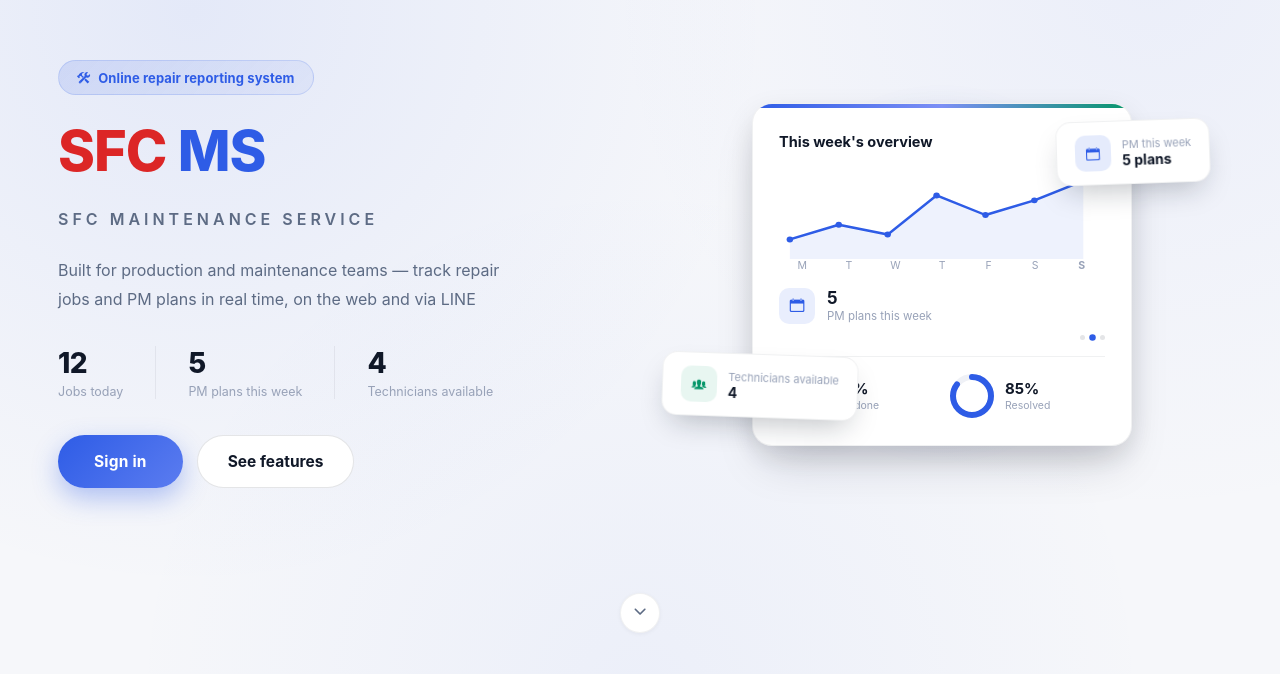
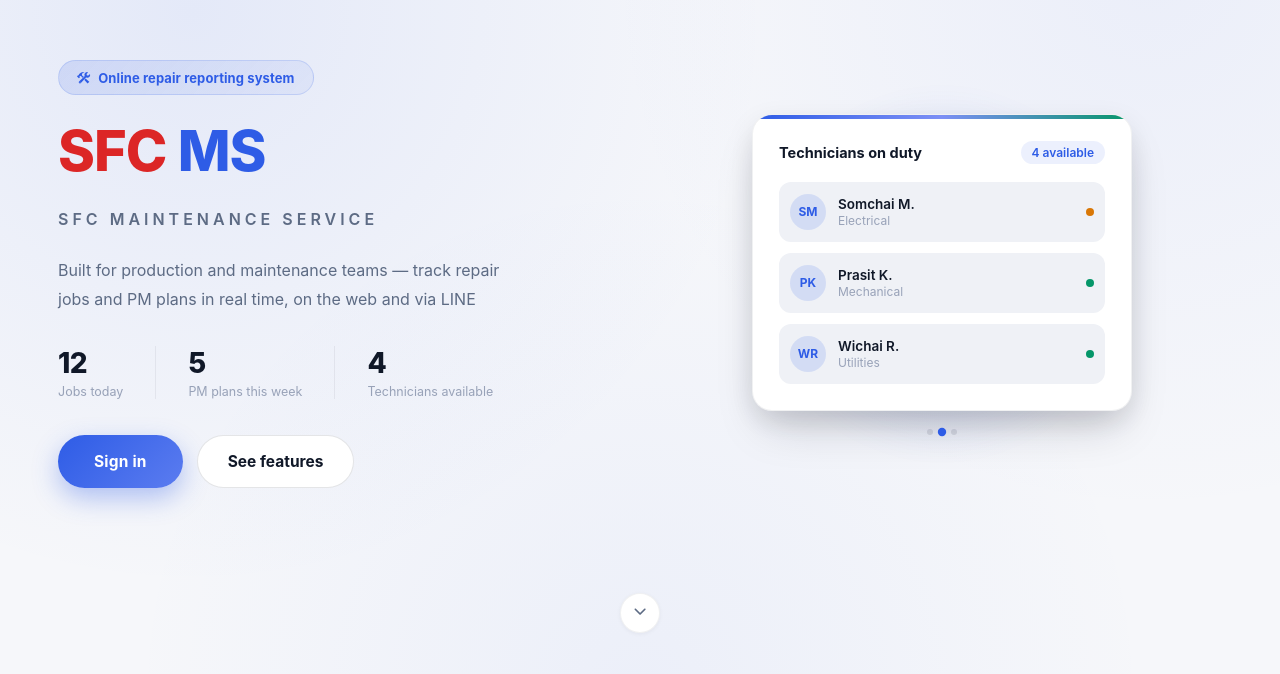
Before and after one commit to busakornsenpeng-boop/SFC, a website: page public/index.html in a window 1280 px wide. Shown: the part 108-782 px from the top of the page. Drawn offline with nearby package versions, Linux system fonts and the light colour scheme; no server answers; a web font is replaced by a local one.

```diff
--- a/public/index.html
+++ b/public/index.html
@@ -41,7 +41,69 @@
           </div>
         </div>
         <div class="home-hero-right">
-          <div class="home-mock-card">
+          <div class="home-mock-carousel" id="home-mock-carousel">
+
+            <div class="home-mock-card home-mock-slide is-active">
+              <div class="home-mock-card-head">
+                <span>Today's repair jobs</span>
+                <span class="home-mock-pill">12 jobs</span>
+              </div>
+              <div class="home-mock-row">
+                <div class="home-mock-icon home-mock-icon-red"><i class="ion-ios-warning"></i></div>
+                <div class="home-mock-row-text">
+                  <div class="home-mock-row-title">FLF (03) electrical fault</div>
+                  <div class="home-mock-row-sub">REP-20260818-041</div>
+                </div>
+                <span class="home-mock-status home-mock-status-warn">Awaiting tech</span>
+              </div>
+              <div class="home-mock-row">
+                <div class="home-mock-icon home-mock-icon-green"><i class="ion-ios-checkmark"></i></div>
+                <div class="home-mock-row-text">
+                  <div class="home-mock-row-title">Monthly PM — CNC-02</div>
+                  <div class="home-mock-row-sub">Completed 08:40</div>
+                </div>
+              </div>
+              <div class="home-mock-row">
+                <div class="home-mock-icon home-mock-icon-accent"><i class="ion-ios-time"></i></div>
+                <div class="home-mock-row-text">
+                  <div class="home-mock-row-title">Pneumatic system check (Line B)</div>
+                  <div class="home-mock-row-sub">In progress</div>
+                </div>
+              </div>
+            </div>
+
+            <div class="home-mock-card home-mock-slide">
+              <div class="home-mock-card-head">
+                <span>Technicians on duty</span>
+                <span class="home-mock-pill">4 available</span>
+              </div>
+              <div class="home-mock-tech-row">
+                <div class="home-mock-avatar">SM</div>
+                <div class="home-mock-row-text">
+                  <div class="home-mock-row-title">Somchai M.</div>
+                  <div class="home-mock-row-sub">Electrical</div>
+                </div>
+                <span class="home-mock-dot home-mock-dot-busy"></span>
+              </div>
+              <div class="home-mock-tech-row">
+                <div class="home-mock-avatar">PK</div>
+                <div class="home-mock-row-text">
+                  <div class="home-mock-row-title">Prasit K.</div>
+                  <div class="home-mock-row-sub">Mechanical</div>
+                </div>
+                <span class="home-mock-dot home-mock-dot-free"></span>
+              </div>
+              <div class="home-mock-tech-row">
+                <div class="home-mock-avatar">WR</div>
+                <div class="home-mock-row-text">
+                  <div class="home-mock-row-title">Wichai R.</div>
+                  <div class="home-mock-row-sub">Utilities</div>
+                </div>
+                <span class="home-mock-dot home-mock-dot-free"></span>
+              </div>
+            </div>
+
+            <div class="home-mock-card home-mock-slide">
               <div class="home-mock-card-head">
                 <span>This week's overview</span>
                 <span class="home-mock-pill">Live</span>
@@ -60,32 +122,6 @@
               <div class="home-mock-chart-days">
                 <span>M</span><span>T</span><span>W</span><span>T</span><span>F</span><span>S</span><span class="home-mock-chart-day-today">S</span>
               </div>
-            <div class="home-mock-cycle" id="home-mock-cycle">
-              <div class="home-mock-cycle-item is-active">
-                <div class="home-mock-cycle-icon"><i class="ion-ios-construct"></i></div>
-                <div>
-                  <div class="home-mock-cycle-val">12</div>
-                  <div class="home-mock-cycle-label">Jobs today</div>
-                </div>
-              </div>
-              <div class="home-mock-cycle-item">
-                <div class="home-mock-cycle-icon"><i class="ion-ios-calendar"></i></div>
-                <div>
-                  <div class="home-mock-cycle-val">5</div>
-                  <div class="home-mock-cycle-label">PM plans this week</div>
-                </div>
-              </div>
-              <div class="home-mock-cycle-item">
-                <div class="home-mock-cycle-icon"><i class="ion-ios-people"></i></div>
-                <div>
-                  <div class="home-mock-cycle-val">4</div>
-                  <div class="home-mock-cycle-label">Technicians available</div>
-                </div>
-              </div>
-              <div class="home-mock-cycle-dots">
-                <span class="is-active"></span><span></span><span></span>
-              </div>
-            </div>
               <div class="home-mock-stats">
                 <div class="home-mock-stat">
                   <svg width="46" height="46" viewBox="0 0 46 46" class="home-mock-ring home-mock-ring-green">
@@ -109,13 +145,10 @@
                 </div>
               </div>
             </div>
-          <div class="home-float-badge home-float-badge-1">
-            <i class="ion-ios-calendar"></i>
-            <div><div class="home-float-badge-label">PM this week</div><div class="home-float-badge-val">5 plans</div></div>
-          </div>
-          <div class="home-float-badge home-float-badge-2">
-            <i class="ion-ios-people"></i>
-            <div><div class="home-float-badge-label">Technicians available</div><div class="home-float-badge-val">4</div></div>
+
+          </div>
+          <div class="home-mock-carousel-dots" id="home-mock-carousel-dots">
+            <span class="is-active"></span><span></span><span></span>
           </div>
         </div>
         <button type="button" class="home-hero-scroll" onclick="showHomeFeatures()" title="Scroll down">
--- a/public/styles-base.css
+++ b/public/styles-base.css
@@ -134,19 +134,39 @@
   .home-hero-scroll:hover{color:var(--accent);border-color:var(--accent)}
   @keyframes homeScrollBounce{0%,100%{transform:translateX(-50%) translateY(0)}50%{transform:translateX(-50%) translateY(7px)}}
 
-  .home-hero-right{flex:1 1 380px;min-width:300px;position:relative;display:flex;align-items:center;justify-content:center;min-height:340px}
+  .home-hero-right{flex:1 1 380px;min-width:300px;position:relative;display:flex;flex-direction:column;align-items:center;justify-content:center;min-height:340px}
   .home-hero-right::before{
     content:'';position:absolute;width:380px;height:380px;border-radius:50%;
     background:radial-gradient(circle,rgba(46,92,230,0.20) 0%,transparent 70%);filter:blur(6px);z-index:0;
   }
+  .home-mock-carousel{display:grid;width:100%;max-width:380px;position:relative;z-index:1}
   .home-mock-card{
-    width:100%;max-width:380px;background:var(--surface);border:1px solid var(--border);border-radius:20px;
+    width:100%;background:var(--surface);border:1px solid var(--border);border-radius:20px;
     padding:26px;box-shadow:0 24px 48px -14px rgba(16,24,40,0.22),var(--shadow-lg);
-    animation:homeFloatCard 5s ease-in-out infinite;position:relative;overflow:hidden;z-index:1;
+    position:relative;overflow:hidden;
   }
   .home-mock-card::before{content:'';position:absolute;top:0;left:0;right:0;height:4px;background:linear-gradient(90deg,var(--accent),#7C8FF5,var(--green))}
+  .home-mock-slide{grid-area:1/1;opacity:0;transform:scale(.97);transition:opacity .5s ease,transform .5s ease;pointer-events:none;z-index:1}
+  .home-mock-slide.is-active{opacity:1;transform:scale(1);pointer-events:auto;z-index:2}
   .home-mock-card-head{display:flex;justify-content:space-between;align-items:center;margin-bottom:18px;font-size:14.5px;font-weight:700;color:var(--text)}
   .home-mock-pill{font-size:12px;font-weight:600;color:var(--accent);background:rgba(46,92,230,0.09);padding:4px 11px;border-radius:100px}
+  .home-mock-row{display:flex;align-items:center;gap:12px;padding:12px 11px;background:var(--bg2);border-radius:12px;margin-bottom:11px}
+  .home-mock-row:last-child{margin-bottom:0}
+  .home-mock-icon{width:36px;height:36px;border-radius:10px;display:flex;align-items:center;justify-content:center;flex-shrink:0;font-size:18px}
+  .home-mock-icon-red{background:var(--red-bg);color:var(--red)}
+  .home-mock-icon-green{background:var(--green-bg);color:var(--green)}
+  .home-mock-icon-accent{background:rgba(46,92,230,0.10);color:var(--accent)}
+  .home-mock-row-text{flex:1;min-width:0}
+  .home-mock-row-title{font-size:13.5px;font-weight:600;color:var(--text);white-space:nowrap;overflow:hidden;text-overflow:ellipsis}
+  .home-mock-row-sub{font-size:12px;color:var(--text3);margin-top:1px}
+  .home-mock-status{font-size:10.5px;font-weight:600;padding:4px 9px;border-radius:100px;flex-shrink:0}
+  .home-mock-status-warn{color:var(--yellow);background:var(--yellow-bg)}
+  .home-mock-tech-row{display:flex;align-items:center;gap:12px;padding:12px 11px;background:var(--bg2);border-radius:12px;margin-bottom:11px}
+  .home-mock-tech-row:last-child{margin-bottom:0}
+  .home-mock-avatar{width:36px;height:36px;border-radius:50%;background:rgba(46,92,230,0.14);color:var(--accent);display:flex;align-items:center;justify-content:center;font-size:12px;font-weight:700;flex-shrink:0}
+  .home-mock-dot{width:8px;height:8px;border-radius:50%;flex-shrink:0}
+  .home-mock-dot-free{background:var(--green)}
+  .home-mock-dot-busy{background:var(--yellow)}
   .home-mock-chart{width:100%;height:88px;display:block;overflow:visible}
   .home-mock-chart-fill{fill:var(--accent);opacity:0.08}
   .home-mock-chart-line{fill:none;stroke:var(--accent);stroke-width:2.5;stroke-linecap:round;stroke-linejoin:round}
@@ -155,15 +175,6 @@
   .home-mock-chart-days{display:flex;margin-bottom:16px}
   .home-mock-chart-days span{flex:1;text-align:center;font-size:10.5px;color:var(--text3)}
   .home-mock-chart-day-today{font-weight:700;color:var(--accent)}
-  .home-mock-cycle{position:relative;height:52px;margin-bottom:16px}
-  .home-mock-cycle-item{position:absolute;top:0;left:0;right:0;display:flex;align-items:center;gap:12px;opacity:0;transform:translateY(6px);transition:opacity .45s ease,transform .45s ease;pointer-events:none}
-  .home-mock-cycle-item.is-active{opacity:1;transform:translateY(0);pointer-events:auto}
-  .home-mock-cycle-icon{width:36px;height:36px;border-radius:10px;background:rgba(46,92,230,0.10);color:var(--accent);display:flex;align-items:center;justify-content:center;font-size:18px;flex-shrink:0}
-  .home-mock-cycle-val{font-size:17px;font-weight:700;color:var(--text);line-height:1.2}
-  .home-mock-cycle-label{font-size:11.5px;color:var(--text3);margin-top:1px}
-  .home-mock-cycle-dots{position:absolute;bottom:0;right:0;display:flex;gap:5px}
-  .home-mock-cycle-dots span{width:5px;height:5px;border-radius:50%;background:var(--border2);transition:background .3s ease,transform .3s ease}
-  .home-mock-cycle-dots span.is-active{background:var(--accent);transform:scale(1.3)}
   .home-mock-stats{display:flex;gap:14px;border-top:1px solid var(--border);padding-top:16px}
   .home-mock-stat{flex:1;display:flex;align-items:center;gap:10px}
   .home-mock-ring-track{fill:none;stroke:var(--bg2);stroke-width:6}
@@ -172,17 +183,9 @@
   .home-mock-ring-accent .home-mock-ring-value{stroke:var(--accent)}
   .home-mock-stat-val{font-size:15px;font-weight:700;color:var(--text)}
   .home-mock-stat-label{font-size:10.5px;color:var(--text3);margin-top:1px}
-
-  .home-float-badge{
-    position:absolute;display:flex;align-items:center;gap:11px;background:var(--surface);
-    border:1px solid var(--border);border-radius:15px;padding:13px 18px;box-shadow:0 14px 30px -10px rgba(16,24,40,0.28);z-index:2;
-  }
-  .home-float-badge i{font-size:17px;color:var(--accent);width:36px;height:36px;border-radius:10px;background:rgba(46,92,230,0.12);display:flex;align-items:center;justify-content:center;flex-shrink:0}
-  .home-float-badge-label{font-size:11px;color:var(--text3)}
-  .home-float-badge-val{font-size:14px;font-weight:700;color:var(--text)}
-  .home-float-badge-1{top:6%;right:2%;animation:homeFloatBadge1 4s ease-in-out infinite}
-  .home-float-badge-2{bottom:8%;left:0%;animation:homeFloatBadge2 4.6s ease-in-out infinite .6s}
-  .home-float-badge-2 i{color:var(--green);background:var(--green-bg)}
+  .home-mock-carousel-dots{display:flex;justify-content:center;gap:6px;margin-top:18px;position:relative;z-index:1}
+  .home-mock-carousel-dots span{width:6px;height:6px;border-radius:50%;background:var(--border2);transition:background .3s ease,transform .3s ease}
+  .home-mock-carousel-dots span.is-active{background:var(--accent);transform:scale(1.4)}
 
   .home-features{max-width:1100px;margin:0 auto;padding:30px 8px 50px;display:grid;grid-template-columns:repeat(3,1fr);gap:20px}
   .home-feature{background:var(--surface);border:1px solid var(--border);border-radius:18px;padding:26px 20px;box-shadow:var(--shadow-sm);transition:transform .2s ease,box-shadow .2s ease,border-color .2s ease}
@@ -504,10 +507,7 @@
   .home-hero-cta-row{width:100%}
   .home-cta-primary,.home-cta-secondary{flex:1;text-align:center}
   .home-hero-right{min-height:220px;margin-top:12px}
-  .home-mock-card{max-width:100%}
-  .home-float-badge{padding:8px 11px}
-  .home-float-badge-1{top:0;right:0}
-  .home-float-badge-2{bottom:0;left:0}
+  .home-mock-carousel{max-width:100%}
   .home-features{grid-template-columns:1fr;gap:12px}
   .role-selector{grid-template-columns:repeat(3,1fr)}
   .guide-tabs{gap:4px}
```
Also changed, not shown: public/scripts.js. Lines whose indentation alone changed are shown as unchanged.
